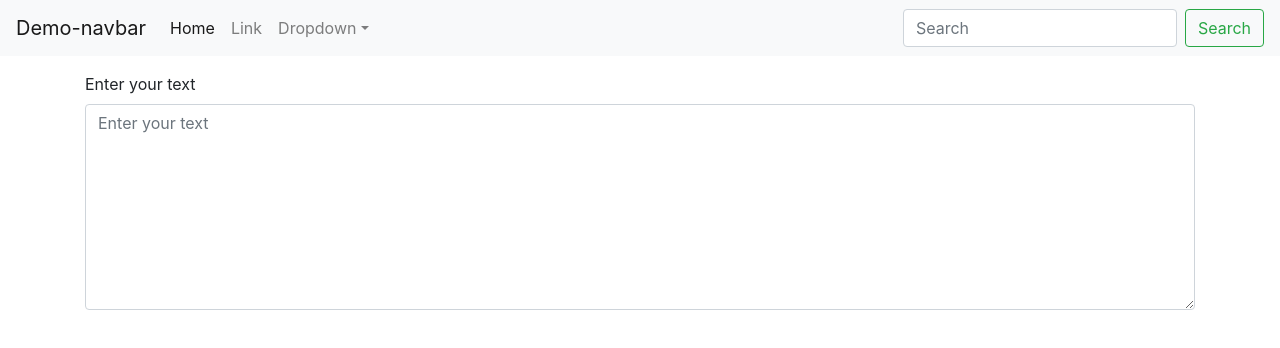
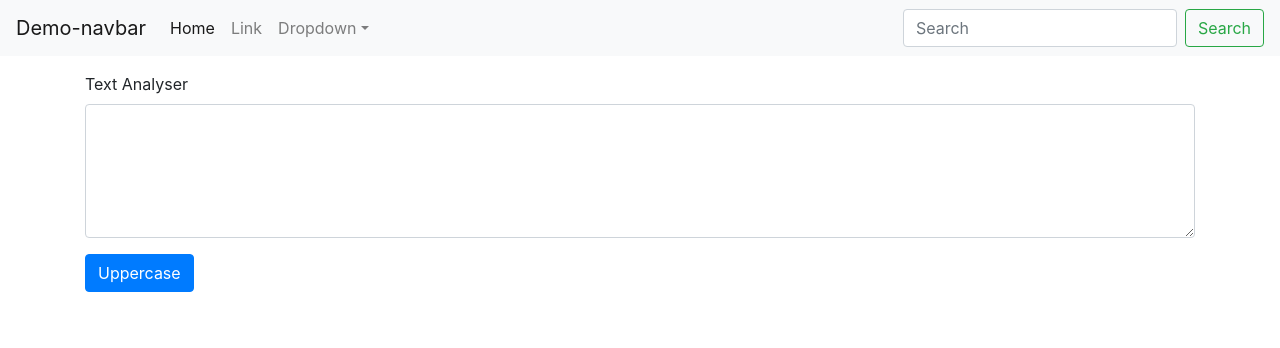
Before and after one commit to NishikantaRay/reactjs, a React (Create React App) app in the folder demo-app/: page / in a window 1280 px wide. Shown: the top 348 px of the page. Built offline with nearby package versions, Linux system fonts and the light colour scheme.

Commit message:
learned use state hook

```diff
--- a/demo-app/src/App.js
+++ b/demo-app/src/App.js
@@ -8,7 +8,7 @@ function App() {
     <>
     <Navbar title="Demo-navbar" />
     <div className="container my-3">
-       <Textform name="Enter your text" />
+       <Textform name="Text Analyser" />
     </div>
     </>
   );
--- a/demo-app/src/components/Textform.js
+++ b/demo-app/src/components/Textform.js
@@ -1,18 +1,30 @@
-import React from "react";
+import React, { useState } from "react";
 import PropTypes from 'prop-types'
 export default function Textform(props) {
+    const uppercaseClick=()=>{
+        console.log("hello up case"+text);
+        let newText = text.toUpperCase();
+        setText(newText);
+    }
+    const handleunchange=(event)=>{
+        console.log("on change");
+        setText(event.target.value)
+    }
+    const [text, setText] = useState();
+
   return (
     <div>
       <div className="mb-3">
-        <label for="textArea1" className="form-label">
+        <label  className="form-label">
           {props.name}
         </label>
         <textarea
           className="form-control"
           id="textArea"
-          rows="8" placeholder="Enter your text"
+          rows="5" value={text} onChange={handleunchange}
         ></textarea>
       </div>
+      <button className="btn btn-primary" onClick={uppercaseClick}>Uppercase</button>
     </div>
   );
 }
```
